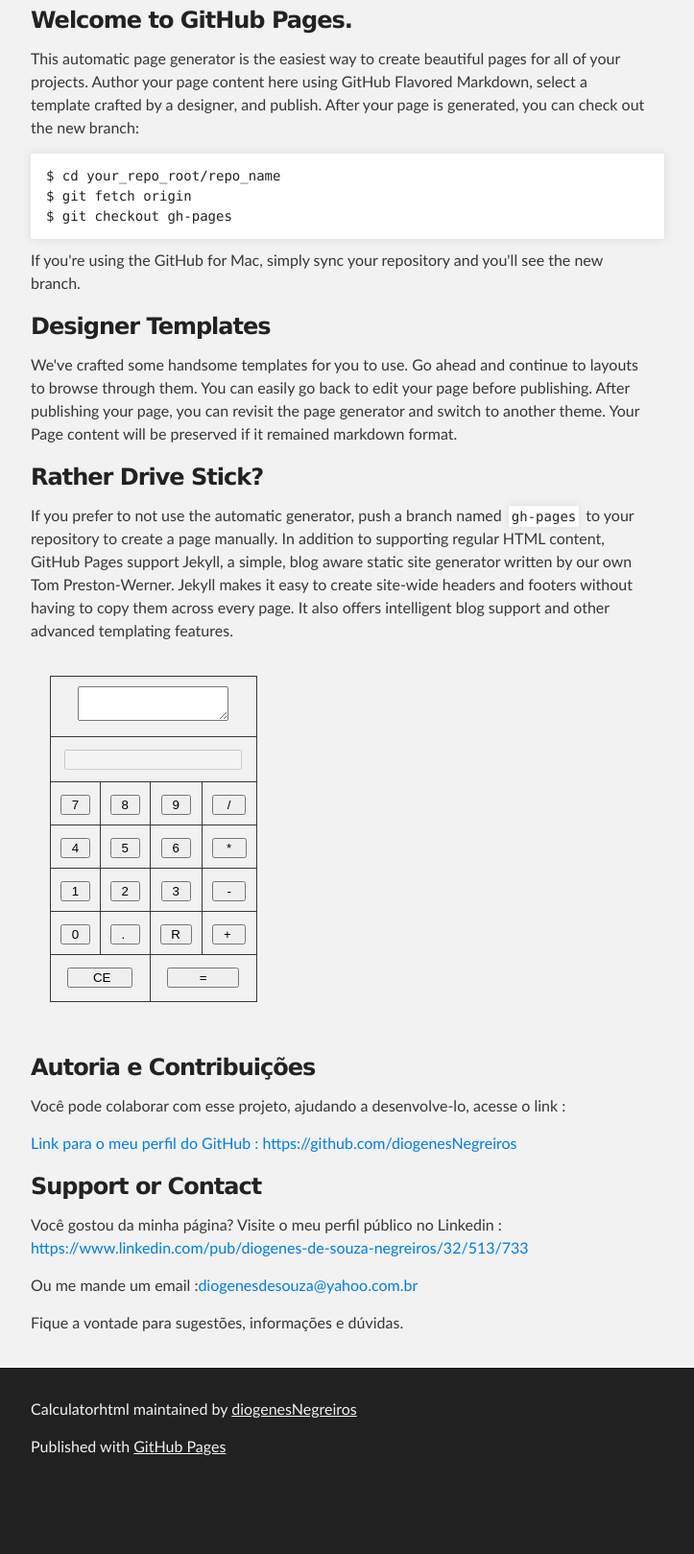
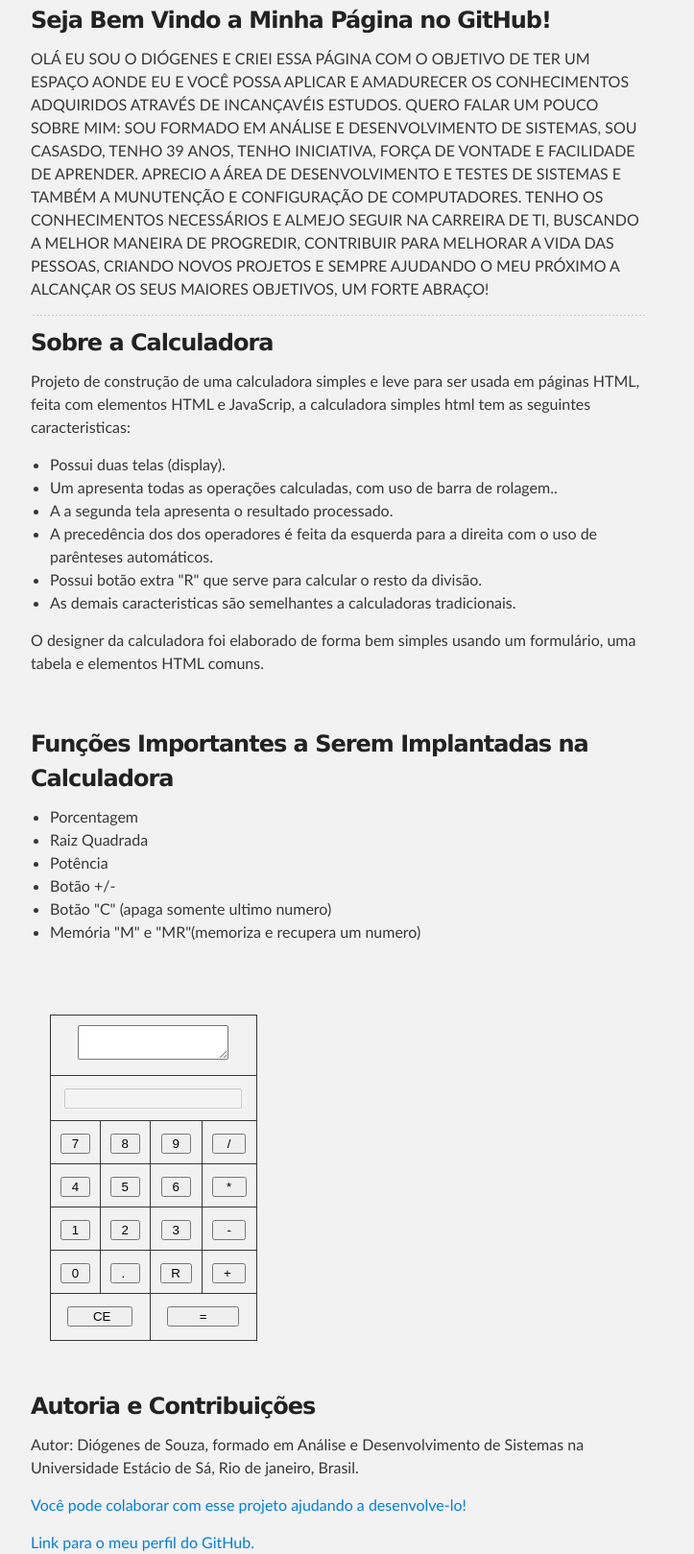
Before and after one commit to diogenesNegreiros/calculatorHTML, a plain HTML site: page index.html in a window 1280 px wide. Shown: the part 257-1876 px from the top of the page at 96% size, without its empty margins (288-1011 px from the left). Before the commit the page ends 1811 px from the top, so only its background shows below. Drawn offline with Linux system fonts and the light colour scheme.

Commit message:
descrição do projeto
descrição do projeto e definições.

```diff
--- a/index.html
+++ b/index.html
@@ -57,26 +57,37 @@
     <div id="main_content_wrap" class="outer">
       <section id="main_content" class="inner">
         <h3>
-<a id="welcome-to-github-pages" class="anchor" href="#welcome-to-github-pages" aria-hidden="true"><span class="octicon octicon-link"></span></a>Welcome to GitHub Pages.</h3>
+<a id="welcome-to-github-pages" class="anchor" href="#welcome-to-github-pages" aria-hidden="true"><span class="octicon octicon-link"></span></a>Seja Bem Vindo a Minha Página no GitHub!</h3>
 
-<p>This automatic page generator is the easiest way to create beautiful pages for all of your projects. Author your page content here using GitHub Flavored Markdown, select a template crafted by a designer, and publish. After your page is generated, you can check out the new branch:</p>
+<p>OLÁ  EU SOU O DIÓGENES E CRIEI ESSA PÁGINA COM O OBJETIVO DE TER UM ESPAÇO AONDE EU  E VOCÊ POSSA APLICAR E AMADURECER OS CONHECIMENTOS ADQUIRIDOS ATRAVÉS DE  INCANÇAVÉIS ESTUDOS. QUERO FALAR UM POUCO SOBRE MIM: SOU FORMADO EM ANÁLISE E  DESENVOLVIMENTO DE SISTEMAS, SOU CASASDO, TENHO 39 ANOS, TENHO INICIATIVA,  FORÇA DE VONTADE E FACILIDADE DE APRENDER. APRECIO A ÁREA DE DESENVOLVIMENTO E  TESTES DE SISTEMAS E TAMBÉM A MUNUTENÇÃO E CONFIGURAÇÃO DE COMPUTADORES. TENHO  OS CONHECIMENTOS NECESSÁRIOS E ALMEJO SEGUIR NA CARREIRA DE TI, BUSCANDO A  MELHOR MANEIRA DE PROGREDIR, CONTRIBUIR PARA MELHORAR A VIDA DAS PESSOAS,  CRIANDO NOVOS PROJETOS E SEMPRE AJUDANDO O MEU PRÓXIMO A ALCANÇAR OS SEUS  MAIORES OBJETIVOS, UM FORTE ABRAÇO!</p>
+<hr>
+<h3>
+<a id="designer-templates" class="anchor" href="#designer-templates" aria-hidden="true"><span class="octicon octicon-link"></span></a>Sobre a Calculadora</h3>
+<p> Projeto de construção de uma calculadora simples e leve para ser usada em páginas HTML, feita com elementos HTML e JavaScrip, a calculadora simples html tem as seguintes caracteristicas:</p>
+<ul>
+  <li>Possui duas telas (display).</li>
+  <li>Um apresenta todas as operações calculadas, com uso de barra de rolagem..</li>
+  <li>A a segunda tela apresenta o resultado processado.</li>
+  <li>A precedência dos dos operadores é feita da esquerda para a direita com o uso de parênteses automáticos.</li>
+  <li>Possui botão extra &quot;R&quot; que serve para calcular o resto da divisão.</li>
+  <li>As demais caracteristicas são semelhantes a calculadoras tradicionais.</li>
+</ul>
 
-<pre><code>$ cd your_repo_root/repo_name
-$ git fetch origin
-$ git checkout gh-pages
-</code></pre>
-
-<p>If you're using the GitHub for Mac, simply sync your repository and you'll see the new branch.</p>
+<p>O designer da calculadora foi elaborado de forma bem simples usando um formulário,  uma tabela e elementos HTML comuns.</p>
+<p>&nbsp;</p>
 
 <h3>
-<a id="designer-templates" class="anchor" href="#designer-templates" aria-hidden="true"><span class="octicon octicon-link"></span></a>Designer Templates</h3>
+<a id="rather-drive-stick" class="anchor" href="#rather-drive-stick" aria-hidden="true"><span class="octicon octicon-link"></span></a>Funções Importantes a Serem Implantadas na Calculadora</h3>
+<ul>
+  <li>Porcentagem</li>
+  <li>Raiz Quadrada</li>
+  <li>Potência</li>
+  <li>Botão +/-</li>
+  <li>Botão &quot;C&quot; (apaga somente ultimo numero)</li>
+  <li>Memória &quot;M&quot; e &quot;MR&quot;(memoriza e recupera um numero)</li>
+</ul>
 
-<p>We've crafted some handsome templates for you to use. Go ahead and continue to layouts to browse through them. You can easily go back to edit your page before publishing. After publishing your page, you can revisit the page generator and switch to another theme. Your Page content will be preserved if it remained markdown format.</p>
-
-<h3>
-<a id="rather-drive-stick" class="anchor" href="#rather-drive-stick" aria-hidden="true"><span class="octicon octicon-link"></span></a>Rather Drive Stick?</h3>
-
-<p>If you prefer to not use the automatic generator, push a branch named <code>gh-pages</code> to your repository to create a page manually. In addition to supporting regular HTML content, GitHub Pages support Jekyll, a simple, blog aware static site generator written by our own Tom Preston-Werner. Jekyll makes it easy to create site-wide headers and footers without having to copy them across every page. It also offers intelligent blog support and other advanced templating features.</p>
+<p>&nbsp;</p>
 <form id="form1" name="formCalc" >
 
   <table width="166" height="237" border="8" bordercolor="#808080">
@@ -141,20 +152,24 @@ $ git checkout gh-pages
 <h3>
 <a id="authors-and-contributors" class="anchor" href="#authors-and-contributors" aria-hidden="true"><span class="octicon octicon-link"></span></a>Autoria e Contribuições</h3>
 
-<p>Você pode colaborar com esse projeto, ajudando a desenvolve-lo, acesse o link : <a href="https://github.com/diogenesNegreiros/calculatorHTML/edit/gh-pages/index.html" class="user-mention"></p> Link para o meu perfil do GitHub : <a href="https://github.com/diogenesNegreiros" class="copyright">https://github.com/diogenesNegreiros</a></p>
+<p>Autor: Diógenes de Souza, formado em Análise e Desenvolvimento de Sistemas na Universidade Estácio de Sá, Rio de janeiro, Brasil.</p>
+<p> <a href="https://github.com/diogenesNegreiros/calculatorHTML/edit/gh-pages/index.html" class="user-mention">Você pode colaborar com esse projeto ajudando a desenvolve-lo!</a></p>
+ <a href="https://github.com/diogenesNegreiros" class="copyright">Link para o meu perfil do GitHub.</a>
 
-<h3>
-<a id="support-or-contact" class="anchor" href="#support-or-contact" aria-hidden="true"><span class="octicon octicon-link"></span></a>Support or Contact</h3>
+ <h3>
+  <a id="support-or-contact" class="anchor" href="#support-or-contact" aria-hidden="true"><span class="octicon octicon-link"></span></a>Suporte e Contato</h3>
 
-<p>Você gostou da minha página?  Visite o meu perfil público no Linkedin  : <a href="https://www.linkedin.com/pub/diogenes-de-souza-negreiros/32/513/733">https://www.linkedin.com/pub/diogenes-de-souza-negreiros/32/513/733</a></p> <p>Ou me mande um email  :<a href="mailto:diogenesdesouza@yahoo.com.br">diogenesdesouza@yahoo.com.br</a></p><p> Fique a vontade para sugestões, informações e dúvidas.</p>
+Você gostou da minha página?  Visite o meu perfil público no Linkedin  : <a href="https://www.linkedin.com/pub/diogenes-de-souza-negreiros/32/513/733">https://www.linkedin.com/pub/diogenes-de-souza-negreiros/32/513/733</a><br>
+Ou me mande um email  :<a href="mailto:diogenesdesouza@yahoo.com.br">diogenesdesouza@yahoo.com.br</a><br>
+<p> Fique a vontade para sugestões, informações e dúvidas.</p>
       </section>
     </div>
 
     <!-- FOOTER  -->
     <div id="footer_wrap" class="outer">
       <footer class="inner">
-        <p class="copyright">Calculatorhtml maintained by <a href="https://github.com/diogenesNegreiros">diogenesNegreiros</a></p>
-        <p>Published with <a href="http://pages.github.com">GitHub Pages</a></p>
+        <p class="copyright">Calculatorhtml é mantido por <a href="https://github.com/diogenesNegreiros">diogenesNegreiros</a></p>
+        <p>Publicado em <a href="http://pages.github.com">GitHub Pages</a></p>
       </footer>
     </div>
 
```
